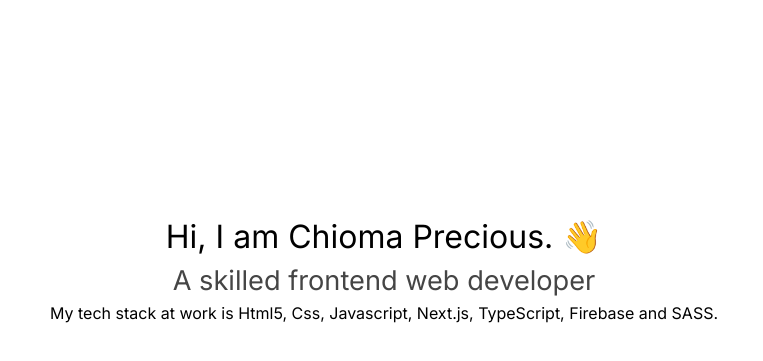
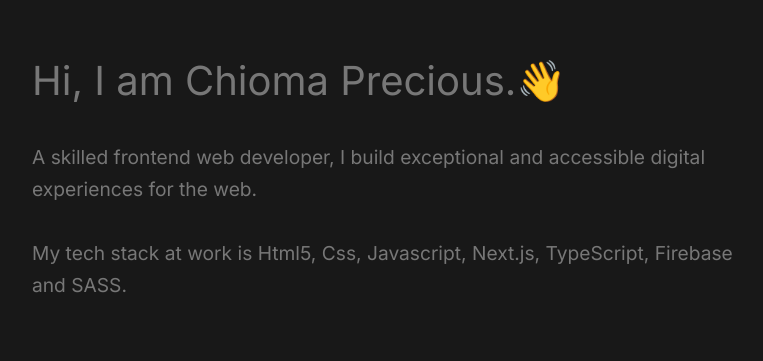
Before and after one commit to chiomaubaezuonu/my-portfolio, a Next.js app: page /about in a window 1280 px wide. Shown: the part 131-492 px from the top of the page, without its empty margins (256-1019 px from the left). Built offline with nearby package versions, Linux system fonts and the light colour scheme.

Commit message:
Added media query to about page

```diff
--- a/app/about/about.module.css
+++ b/app/about/about.module.css
@@ -50,16 +50,115 @@
         transform: rotate(0deg);
     }
 } */
+.absolute {
+    background-color: #181818;
+}
+
 .aboutDiv {
     display: flex;
     flex-direction: column;
     align-items: center;
     justify-content: center;
     height: 100vh;
+    width: 50%;
+    margin: auto;
+    background-color: #181818;
+    color: #777777;
+    padding: 0rem 2rem;
+    line-height: 2.5rem;
 }
 
 .about {
-    font-size: 1.7rem;
-    color: rgb(69, 69, 69);
+    font-size: 1.3rem;
+    color: #777777;
 
 }
+
+.emoji {
+    font-size: 2rem;
+}
+
+@media (max-width: 600px) {
+    .aboutDiv {
+        width: 90%;
+        padding: 5rem 0 0 0;
+        display: block;
+    }
+
+    .emoji {
+        font-size: 1.5rem;
+        width: 100%;
+        margin-bottom: 1.5rem;
+        color: #4F4E4D;
+    }
+
+    .about {
+        font-size: 1.2rem;
+        margin-top: 1.4rem;
+    }
+}
+
+@media (min-width: 600px) {
+    .aboutDiv {
+        width: 90%;
+        padding-top: 11rem;
+        display: block;
+    }
+
+    .emoji {
+        font-size: 2.3rem;
+        width: 100%;
+        margin-bottom: 1.5rem;
+    }
+
+    .about {
+        font-size: 1.2rem;
+        margin-top: 1.4rem;
+    }
+}
+
+@media (min-width: 992px) {
+    .aboutDiv {
+        width: 90%;
+        padding-top: 12rem;
+        display: block;
+    }
+
+    .emoji {
+        font-size: 2.6rem;
+        width: 100%;
+        margin-bottom: 1.5rem;
+    }
+
+    .about {
+        font-size: 1.4rem;
+        margin-top: 1.2rem;
+        line-height: 2rem;
+    }
+}
+
+@media (min-width: 1200px) {
+    .absolute {
+        background-color: #181818;
+    }
+
+    .aboutDiv {
+        width: 60%;
+        padding-top: 12rem;
+        /* display: block; */
+        background-color: #181818;
+    }
+
+    .emoji {
+        font-size: 2.5rem;
+        /* width: 100%; */
+        margin-bottom: 1.5rem;
+        text-align: center;
+    }
+
+    .about {
+        font-size: 1.2rem;
+        margin-top: 2rem;
+        line-height: 2rem;
+    }
+}
--- a/app/about/page.tsx
+++ b/app/about/page.tsx
@@ -19,9 +19,9 @@
       }} src='/images/handWave.png' width={25} height={25} alt='handWave' /> */}
         {/* / <Image src={hand} alt='handImg' width={20} height={20} /> */}
         {/* <span >&#128075;</span> */}
-        <span className={styles.emoji} style={{fontSize:'2rem'}}> Hi, I am Chioma Precious.  👋 </span>
-        <p className={styles.about}>A skilled frontend web developer</p>
-        <p>My tech stack at work is Html5, Css, Javascript, Next.js, TypeScript, Firebase and SASS.</p>
+        <span className={styles.emoji}> Hi, I am Chioma Precious.👋 </span>
+        <p className={styles.about}>A skilled frontend web developer, I build exceptional and accessible digital experiences for the web.</p>
+        <p className={styles.about}>My tech stack at work is Html5, Css, Javascript, Next.js, TypeScript, Firebase and SASS.</p>
       </div>
     </div >
   )
--- a/app/contact/contact.module.css
+++ b/app/contact/contact.module.css
@@ -157,10 +157,6 @@
         margin-top: 1rem;
         margin-bottom: 0.2rem;
     }
-
-    /* .socials{
-        margin-top: 1rem;
-    } */
 }
 
 @media (min-width: 768px) {
```
